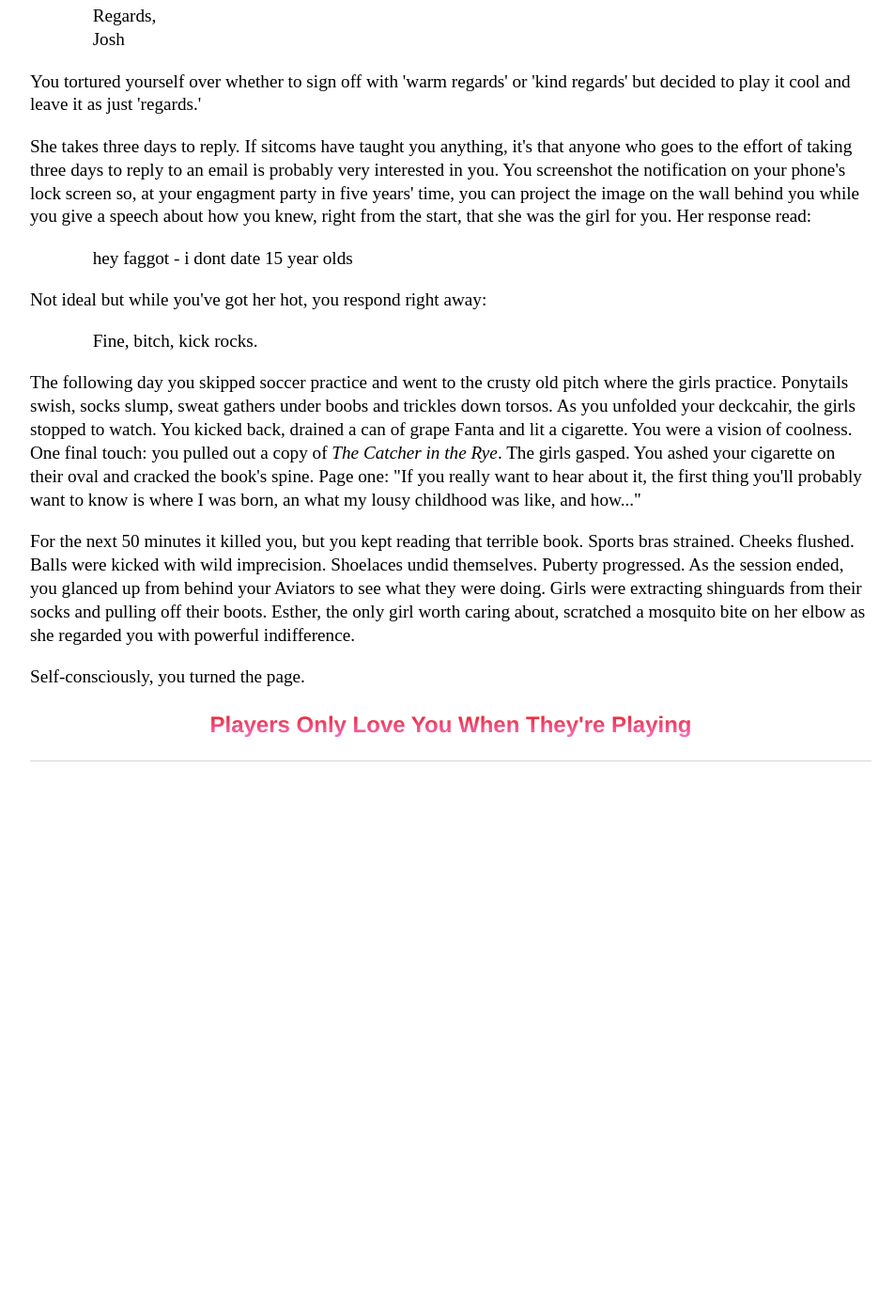
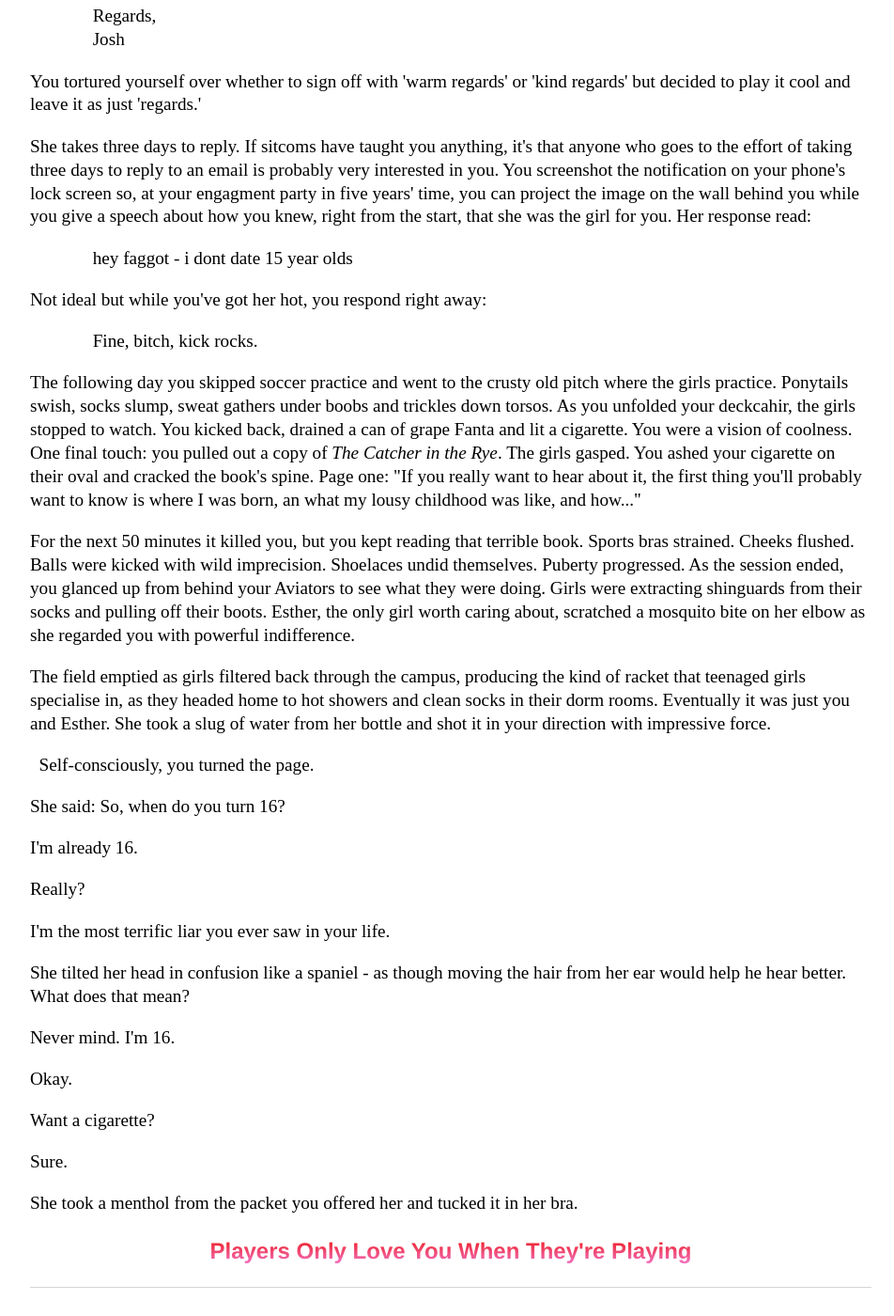
Before and after one commit to Pinelife/pinelife.github.io, a Jekyll site: the page built from Hellhole/excitingevent2.html, in a window 1280 px wide and 1400 px high, scrolled down 808 px. Shown: the whole window at 94% size, without its empty margins (160-1112 px from the left). Built offline with Jekyll 4.4.1, drawn with Linux system fonts in a browser that asks for light colours; before the commit the page ends 1648 px from its top, so only the background shows below that.

Commit message:
Update excitingevent2.html

```diff
--- a/Hellhole/excitingevent2.html
+++ b/Hellhole/excitingevent2.html
@@ -71,9 +71,22 @@ socks and pulling off their boots. Esther, the only girl worth caring about, scr
  regarded you with powerful indifference.
 </p>
 <p>
+  The field emptied as girls filtered back through the campus, producing the kind of racket that teenaged girls specialise in, as they
+  headed home to hot showers and clean socks in their dorm rooms. Eventually it was just you and Esther. She took a slug of water from her bottle and shot it in your
+direction with impressive force.
+</p>
+<p>
   Self-consciously, you turned the page.
 </p>
-<p>
-
-</p>
+<p>She said: So, when do you turn 16?</p>
+<p>I'm already 16.</p>
+<p>Really?</p>
+<p>I'm the most terrific liar you ever saw in your life.</p>
+<p>She tilted her head in confusion like a spaniel - as though moving the hair from her ear would help he hear better.
+ What does that mean?</p>
+<p>Never mind. I'm 16.</p>
+<p>Okay.</p>
+<p>Want a cigarette?</p>
+<p>Sure.</p>
+<p>She took a menthol from the packet you offered her and tucked it in her bra.</p>
 <h3 id = "players">Players Only Love You When They're Playing</h3>
```
